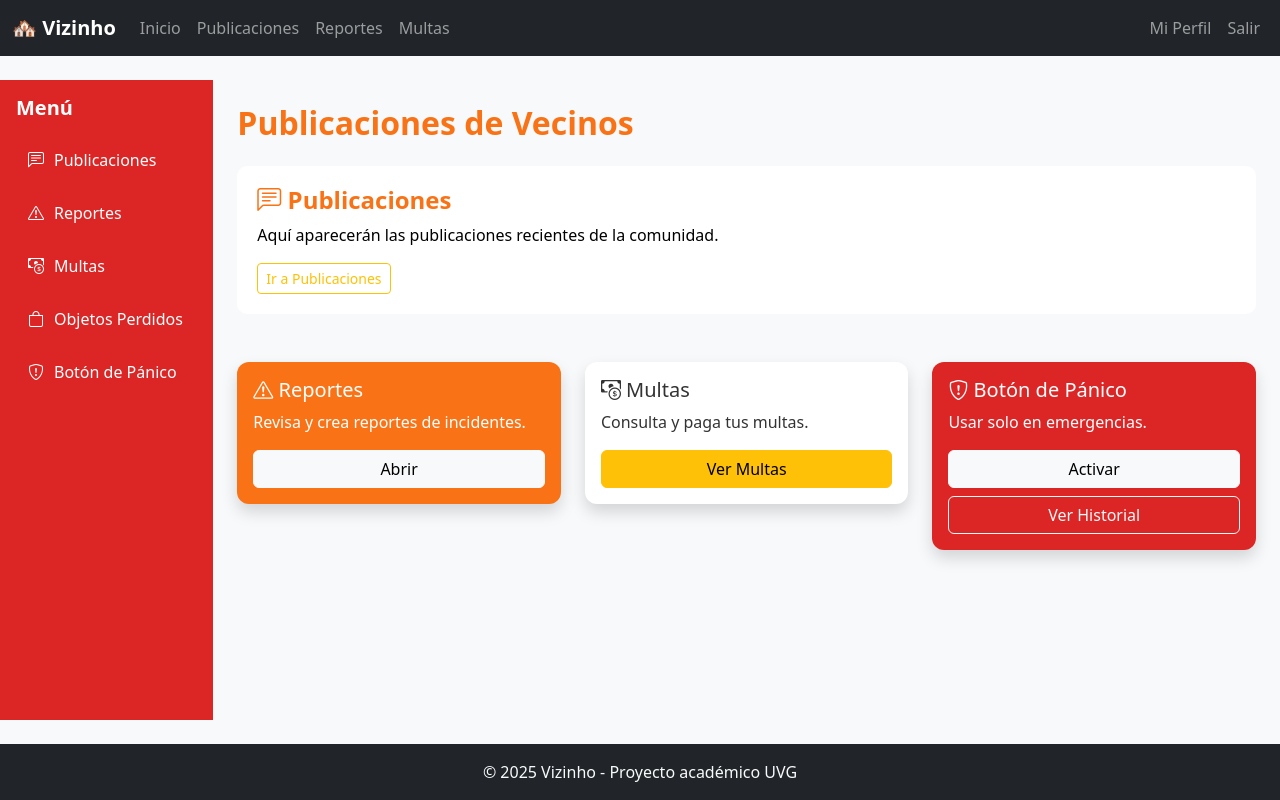
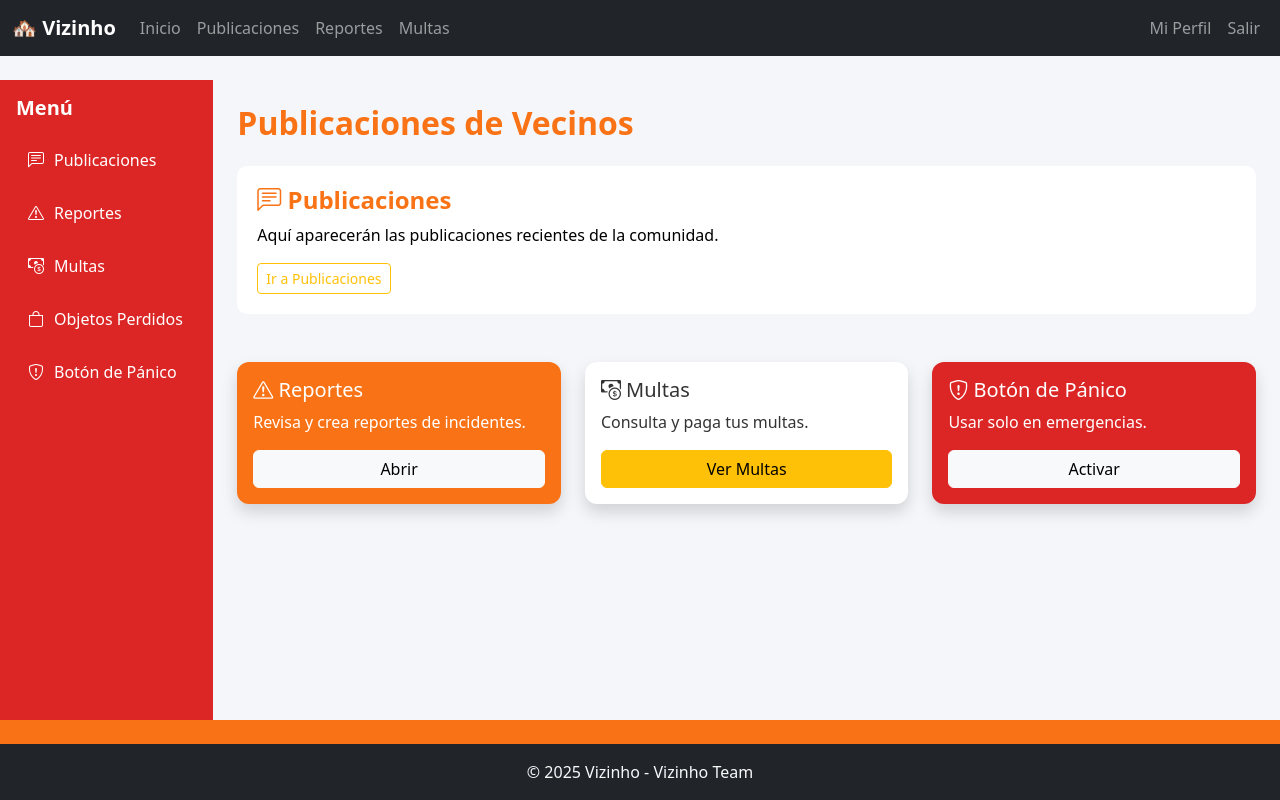
Before and after one commit to Seba-sRod-1808/Vizinho, a Django app: page / in a window 1280 px wide. Run offline with Django 5.2, Linux system fonts and the light colour scheme; the visitor is signed in with stand-in values (Sample User, id 1).

Commit message:
Cambio de base

```diff
--- a/core/templates/base.html
+++ b/core/templates/base.html
@@ -7,7 +7,7 @@
   <link href="https://cdn.jsdelivr.net/npm/bootstrap@5.3.0/dist/css/bootstrap.min.css" rel="stylesheet">
   {% block extra_head %}{% endblock %}
 </head>
-<body class="bg-light">
+<body>
 
   <!-- NAVBAR GLOBAL -->
   <nav class="navbar navbar-expand-lg navbar-dark bg-dark">
@@ -22,7 +22,6 @@
           <li class="nav-item"><a class="nav-link" href="{% url 'lista_publicaciones' %}">Publicaciones</a></li>
           <li class="nav-item"><a class="nav-link" href="{% url 'lista_reportes' %}">Reportes</a></li>
           <li class="nav-item"><a class="nav-link" href="{% url 'lista_multas' %}">Multas</a></li>
-          <!-- Agrega más secciones cuando existan sus rutas -->
         </ul>
         <ul class="navbar-nav">
           {% if user.is_authenticated %}
@@ -37,13 +36,15 @@
   </nav>
 
   <!-- CONTENIDO -->
-  <main class="container-fluid mt-4">
+  <main class="container-fluid pt-4" style="background-color:#f5f6fa;">
     {% block content %}{% endblock %}
   </main>
 
+  <!-- FOOTER -->
   <footer class="bg-dark text-light text-center py-3 mt-4">
-    <p class="mb-0">© 2025 Vizinho - Proyecto académico UVG</p>
+    <p class="mb-0">© 2025 Vizinho - Vizinho Team</p>
   </footer>
 
   <script src="https://cdn.jsdelivr.net/npm/bootstrap@5.3.0/dist/js/bootstrap.bundle.min.js"></script>
 </body>
+</html>
--- a/core/templates/dashboard.html
+++ b/core/templates/dashboard.html
@@ -70,15 +70,7 @@
           <div class="card-body">
             <h5 class="card-title"><i class="bi bi-shield-exclamation"></i> Botón de Pánico</h5>
             <p class="card-text">Usar solo en emergencias.</p>
-            <form method="post" action="{% url 'activar_panico' %}">
-              {% csrf_token %}
-              <button type="submit" class="btn btn-light w-100">
-                Activar
-              </button>
-            </form>
-              <a href="{% url 'historial_panico' %}" class="btn btn-outline-light w-100 mt-2">
-                Ver Historial
-            </a>
+            <a href="#" class="btn btn-light w-100">Activar</a>
           </div>
         </div>
       </div>
```
